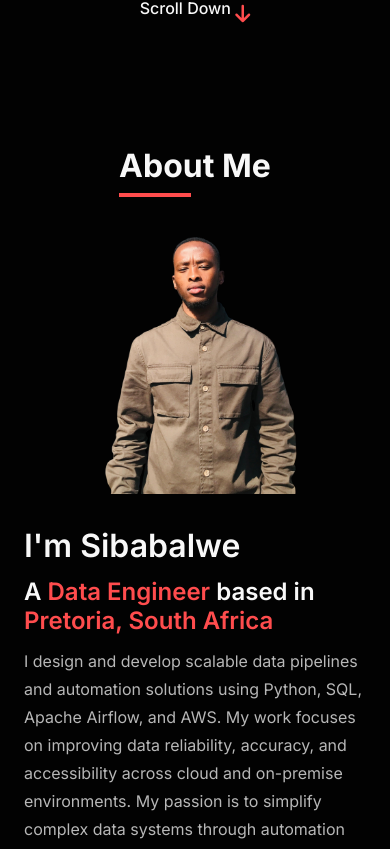
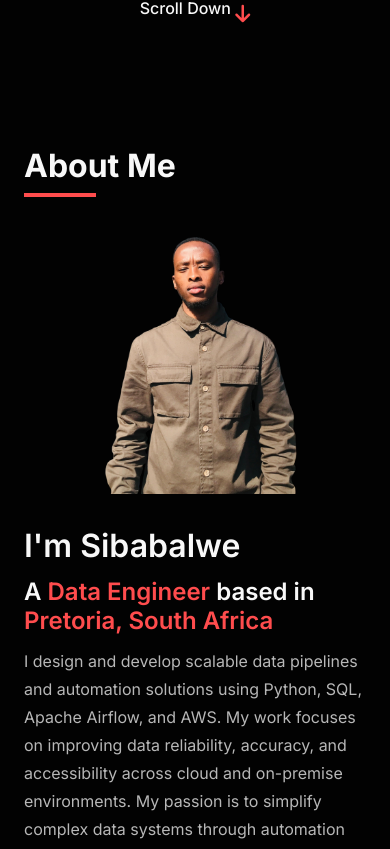
Before and after one commit to tita-mbotho-studio/sibabalwe-portfolio, a SvelteKit app in the folder app/: page / in a window 390 px wide. Shown: the part 930-1779 px from the top of the page. Built offline with nearby package versions, Linux system fonts and the light colour scheme.

Commit message:
ENH: Second attempt about section

```diff
--- a/app/src/app.css
+++ b/app/src/app.css
@@ -402,7 +402,20 @@ header.sticky .nav-bar {
   padding: var(--space-64) var(--space-32);
 }
 
-.about .container .content {
+.about .container {
+  align-items: stretch;
+}
+
+.about-header {
+  width: 100%;
+  margin-bottom: var(--space-48);
+}
+
+.about-header .section-title {
+  margin-bottom: 0;
+}
+
+.about .content {
   display: grid;
   grid-template-columns: minmax(320px, 520px) minmax(0, 1fr);
   align-items: center;
@@ -413,6 +426,9 @@ header.sticky .nav-bar {
 .about-img {
   position: relative;
   width: 100%;
+  display: flex;
+  justify-content: center;
+  align-items: center;
 }
 
 .about-img img {
@@ -427,12 +443,15 @@ header.sticky .nav-bar {
 
 .about-info {
   width: 100%;
-  max-width: 600px;
-  justify-self: start;
+  max-width: 560px;
+  min-height: 420px;
+  display: flex;
+  flex-direction: column;
+  justify-content: center;
 }
 
 .about-info .description {
-  max-width: 600px;
+  max-width: 560px;
 }
 
 .about-info .description h3 {
@@ -1288,27 +1307,18 @@ footer a {
     font-size: var(--text-16);
   }
 
-  .about .container .content {
-    display: grid;
+  .about .content {
     grid-template-columns: 1fr;
-    width: 100%;
     row-gap: var(--space-32);
   }
 
   .about-img {
-    display: flex;
-    justify-content: center;
-  }
-
-  .about-img img {
-    min-width: 0;
-    width: 100%;
+    justify-content: flex-start;
   }
 
   .about-info {
-    min-width: 0;
-    width: 100%;
     max-width: none;
+    min-height: auto;
   }
 
   .about-info .professional-list {
--- a/app/src/routes/+page.svelte
+++ b/app/src/routes/+page.svelte
@@ -222,7 +222,7 @@
       delay: 600,
       origin: 'right'
     });
-    srWindow.ScrollReveal().reveal('.about .professional-list li', {
+    srWindow.ScrollReveal().reveal('.about .professional-list li, .about-actions', {
       delay: 500,
       origin: 'right',
       interval: 200
@@ -413,7 +413,9 @@
 
   <section class="about section" id="about" aria-label="About">
     <div class="container flex-centre">
-      <h2 class="section-title">About Me</h2>
+      <div class="about-header">
+        <h2 class="section-title">About Me</h2>
+      </div>
 
       <div class="content">
         <div class="about-img">
```
